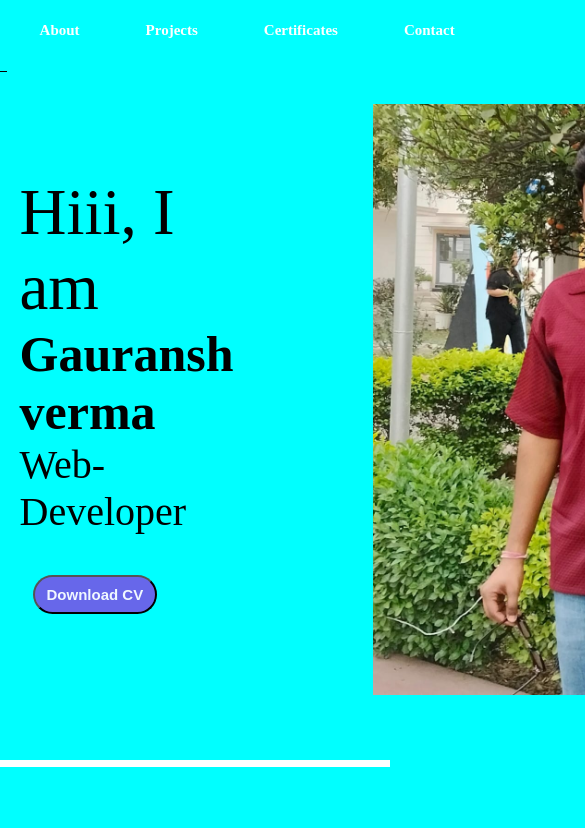
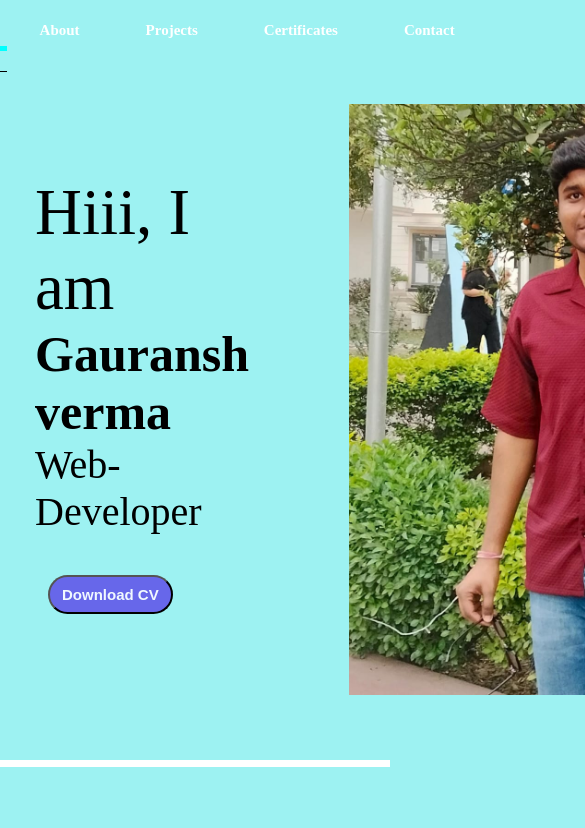
Before and after one commit to gauranshvr/PORTFOLIO, a plain HTML site: page index.html in a window 390 px wide. Shown: the top 828 px of the page, 585 px wide, since content can reach past the window. Drawn offline with Linux system fonts and the light colour scheme.

Commit message:
Update style.css

```diff
--- a/style.css
+++ b/style.css
@@ -155,7 +155,7 @@ h3 {
   background: rgba(0, 0, 0, 0.3);
 }
 .item img {
-  width: 100%;
+  width: 60%;
   height: 100%;
   object-fit: cover;
   object-position: center;
@@ -419,7 +419,22 @@ h4 {
 }
 @media (max-width:800px){
   *{
-    background-color: aqua;
+    background-color: rgb(157, 242, 242);
+  }
+  .main {
+    width: 50vw;
+    /* background-color: yellow; */
+  }
+  .introContainer {
+    /* background-color: rgb(241, 90, 213); */
+    height: 70vh;
+    width: 60vw;
+    margin: 104px 35px ;
+    display: flex;
+    justify-content: space-around;
+    gap: 100px;
+    /* padding-left: 34px; */
   }
 
+
 }
```
